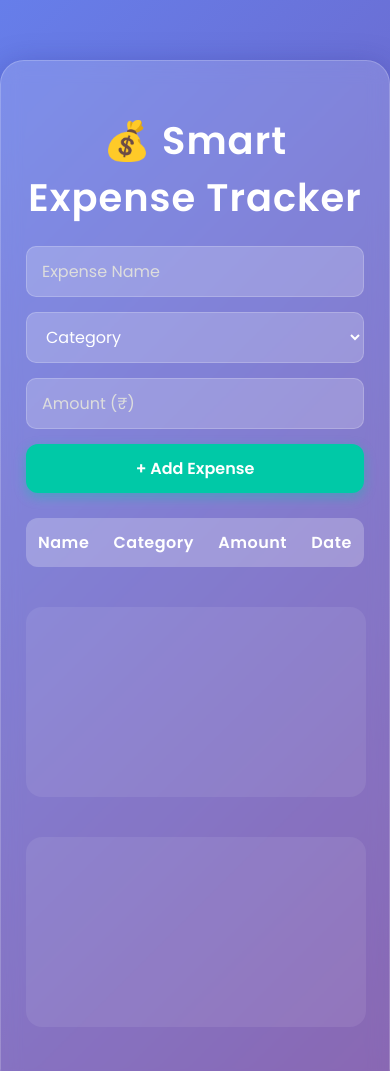
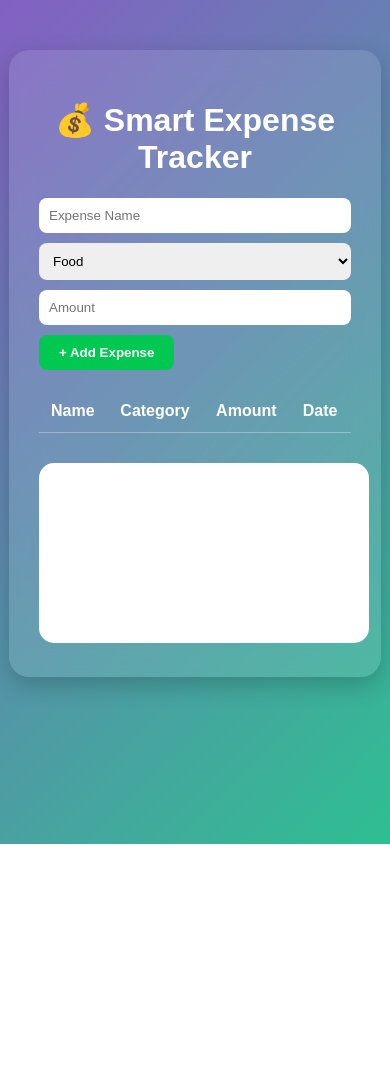
Before and after one commit to balajis9985/full-stack, a plain HTML site: page frontend/index.html in a window 390 px wide. Shown: the top 1071 px of the page. After the commit the page ends 844 px from the top, so only its background shows below. Drawn offline with nearby package versions, Linux system fonts and the light colour scheme; no server answers.

Commit message:
Update index.html
Updated the layout and styling of the Smart Expense Tracker dashboard. Improved form structure and added responsive design elements.

```diff
--- a/frontend/index.html
+++ b/frontend/index.html
@@ -1,192 +1,158 @@
 <!DOCTYPE html>
 <html lang="en">
 <head>
-<meta charset="UTF-8">
-<meta name="viewport" content="width=device-width, initial-scale=1.0">
-<title>💰 Smart Expense Tracker Dashboard</title>
+  <meta charset="UTF-8" />
+  <meta name="viewport" content="width=device-width, initial-scale=1.0" />
+  <title>💰 Smart Expense Tracker</title>
   <script src="https://cdn.jsdelivr.net/npm/chart.js"></script>
-<link href="https://fonts.googleapis.com/css2?family=Poppins:wght@400;600&display=swap" rel="stylesheet">
   <style>
-:root {
-  --bg-gradient: linear-gradient(135deg, #667eea, #764ba2);
-  --card-bg: rgba(255, 255, 255, 0.15);
-  --glass-border: rgba(255, 255, 255, 0.2);
-}
-
-* {
-  box-sizing: border-box;
-  transition: all 0.3s ease;
-}
-
     body {
-  font-family: 'Poppins', sans-serif;
-  background: var(--bg-gradient);
-  color: #fff;
+      font-family: "Poppins", sans-serif;
+      background: linear-gradient(135deg, #8360c3, #2ebf91);
+      color: white;
       margin: 0;
       padding: 0;
-  overflow-x: hidden;
+      display: flex;
+      justify-content: center;
+      min-height: 100vh;
+      align-items: flex-start;
     }
 
     .container {
-  max-width: 1000px;
-  margin: 60px auto;
-  background: var(--card-bg);
-  padding: 40px;
-  border-radius: 24px;
-  box-shadow: 0 8px 32px rgba(31, 38, 135, 0.37);
-  backdrop-filter: blur(10px);
-  border: 1px solid var(--glass-border);
-  animation: fadeIn 1s ease-out;
-}
-
-@keyframes fadeIn {
-  from {opacity: 0; transform: translateY(20px);}
-  to {opacity: 1; transform: translateY(0);}
+      background: rgba(255, 255, 255, 0.1);
+      backdrop-filter: blur(15px);
+      border-radius: 20px;
+      padding: 30px;
+      width: 80%;
+      max-width: 900px;
+      margin-top: 50px;
+      box-shadow: 0 8px 25px rgba(0, 0, 0, 0.2);
     }
 
     h1 {
       text-align: center;
-  font-size: 2.4rem;
-  margin-bottom: 20px;
-  letter-spacing: 1px;
+      font-size: 2rem;
     }
 
     form {
       display: flex;
+      justify-content: space-between;
       flex-wrap: wrap;
-  gap: 15px;
-  margin-bottom: 25px;
-  justify-content: center;
-}
-
-input, select, button {
-  padding: 12px 15px;
-  border: none;
-  border-radius: 10px;
-  font-size: 1rem;
-  font-family: 'Poppins';
+      gap: 10px;
+      margin-bottom: 20px;
     }
 
     input, select {
+      padding: 10px;
+      border-radius: 8px;
+      border: none;
       flex: 1;
-  min-width: 180px;
-  background: rgba(255, 255, 255, 0.2);
-  color: #fff;
-  border: 1px solid var(--glass-border);
-}
-
-input::placeholder {
-  color: #ddd;
-}
-
-select option {
-  color: #333;
     }
 
     button {
-  background: #00c9a7;
-  color: #fff;
+      background: #00c851;
+      border: none;
+      padding: 10px 20px;
+      border-radius: 8px;
+      color: white;
+      font-weight: bold;
       cursor: pointer;
-  padding: 12px 25px;
-  font-weight: 600;
-  border-radius: 12px;
-  box-shadow: 0 4px 12px rgba(0, 201, 167, 0.4);
     }
 
     button:hover {
-  background: #00a086;
-  transform: translateY(-2px);
-  box-shadow: 0 6px 16px rgba(0, 201, 167, 0.6);
+      background: #007e33;
     }
 
     table {
       width: 100%;
+      text-align: left;
       border-collapse: collapse;
-  background: rgba(255,255,255,0.1);
-  border-radius: 12px;
-  overflow: hidden;
+      margin-top: 20px;
     }
 
     th, td {
       padding: 12px;
-  text-align: left;
+      border-bottom: 1px solid rgba(255, 255, 255, 0.3);
     }
 
-th {
-  background: rgba(255,255,255,0.15);
-  font-weight: 600;
-  letter-spacing: 0.5px;
-}
-
-tr:nth-child(even) {
-  background: rgba(255,255,255,0.05);
-}
-
-tr:hover {
-  background: rgba(255,255,255,0.2);
+    #chartContainer {
+      margin-top: 30px;
     }
 
     canvas {
-  display: block;
-  margin: 40px auto;
-  max-width: 700px;
-  background: rgba(255,255,255,0.08);
-  border-radius: 16px;
-  padding: 20px;
-}
-
-@media (max-width: 768px) {
-  .container { padding: 25px; }
-  form { flex-direction: column; }
-  input, select, button { width: 100%; }
+      background: white;
+      border-radius: 15px;
+      padding: 15px;
     }
   </style>
 </head>
-
 <body>
   <div class="container">
     <h1>💰 Smart Expense Tracker</h1>
-
     <form id="expenseForm">
-    <input type="text" id="name" placeholder="Expense Name" required>
-    <select id="category" required>
-      <option value="">Category</option>
-      <option>Food</option>
-      <option>Transport</option>
-      <option>Entertainment</option>
-      <option>Shopping</option>
-      <option>Other</option>
+      <input id="name" placeholder="Expense Name" required />
+      <select id="category">
+        <option value="Food">Food</option>
+        <option value="Transport">Transport</option>
+        <option value="Shopping">Shopping</option>
+        <option value="Entertainment">Entertainment</option>
+        <option value="Other">Other</option>
       </select>
-    <input type="number" id="amount" placeholder="Amount (₹)" required>
+      <input id="amount" type="number" placeholder="Amount" required />
       <button type="submit">+ Add Expense</button>
     </form>
 
-  <table id="expenseTable">
+    <table>
       <thead>
-      <tr><th>Name</th><th>Category</th><th>Amount</th><th>Date</th></tr>
+        <tr>
+          <th>Name</th>
+          <th>Category</th>
+          <th>Amount</th>
+          <th>Date</th>
+        </tr>
       </thead>
       <tbody></tbody>
     </table>
 
-  <canvas id="expensePie"></canvas>
-  <canvas id="expenseBar"></canvas>
+    <div id="chartContainer">
+      <canvas id="chart"></canvas>
+    </div>
   </div>
 
   <script>
-const API_URL = "https://bak-s4ma.onrender.com"; // ✅ your backend base URL
+    const API_URL = "https://bak-s4ma.onrender.com";
 
+    // ✅ Load all expenses
+    async function loadExpenses() {
+      const res = await fetch(`${API_URL}/expenses`);
+      const expenses = await res.json();
+
+      const tbody = document.querySelector("tbody");
+      tbody.innerHTML = "";
+      expenses.forEach(exp => {
+        const row = `<tr>
+          <td>${exp.name}</td>
+          <td>${exp.category}</td>
+          <td>${exp.amount}</td>
+          <td>${exp.date}</td>
+        </tr>`;
+        tbody.innerHTML += row;
+      });
+
+      loadChart();
+    }
+
+    // ✅ Add expense
     document.getElementById("expenseForm").addEventListener("submit", async (e) => {
       e.preventDefault();
       const name = document.getElementById("name").value.trim();
-  const category = document.getElementById("category").value.trim();
+      const category = document.getElementById("category").value;
       const amount = parseFloat(document.getElementById("amount").value);
 
       if (!name || !category || !amount) {
-    alert("Please fill all fields correctly!");
+        alert("Please fill all fields");
         return;
       }
-
-  console.log("📤 Sending:", { name, category, amount });
 
       const res = await fetch(`${API_URL}/add_expense`, {
         method: "POST",
@@ -194,79 +160,36 @@ document.getElementById("expenseForm").addEventListener("submit", async (e) => {
         body: JSON.stringify({ name, category, amount })
       });
 
-  const data = await res.json();
-  console.log("📥 Response:", data);
-
+      if (res.ok) {
+        alert("✅ Expense added!");
         document.getElementById("expenseForm").reset();
         loadExpenses();
-});
-
-async function loadExpenses() {
-  const res = await fetch(`${API_URL}/expenses`);
-  const data = await res.json();
-  const tbody = document.querySelector("#expenseTable tbody");
-  tbody.innerHTML = "";
-  data.forEach(exp => {
-    tbody.innerHTML += `<tr>
-      <td>${exp.name}</td>
-      <td>${exp.category}</td>
-      <td>₹${exp.amount.toFixed(2)}</td>
-      <td>${exp.date}</td>
-    </tr>`;
-  });
-  loadCharts();
-}
-
-let pieChart, barChart;
-
-async function loadCharts() {
-  const res = await fetch(`${API_URL}/summary`);
-  const data = await res.json();
-  const labels = data.map(d => d.category);
-  const values = data.map(d => d.total);
-
-  if (pieChart) pieChart.destroy();
-  if (barChart) barChart.destroy();
-
-  const pieCtx = document.getElementById("expensePie").getContext("2d");
-  pieChart = new Chart(pieCtx, {
-    type: "doughnut",
-    data: {
-      labels,
-      datasets: [{
-        data: values,
-        backgroundColor: ["#ff9f40","#36a2eb","#ff6384","#4bc0c0","#9966ff"]
-      }]
-    },
-    options: {
-      plugins: {
-        legend: { position: "bottom", labels: { color: "#fff" } },
-        title: { display: true, text: "Spending Breakdown", color: "#fff" }
-      }
+      } else {
+        const errorText = await res.text();
+        console.error("Error:", errorText);
+        alert("❌ Failed to add expense. Check backend logs.");
       }
     });
 
-  const barCtx = document.getElementById("expenseBar").getContext("2d");
-  barChart = new Chart(barCtx, {
-    type: "bar",
+    // ✅ Load summary chart
+    async function loadChart() {
+      const res = await fetch(`${API_URL}/summary`);
+      const data = await res.json();
+      const ctx = document.getElementById("chart").getContext("2d");
+
+      if (window.expenseChart) window.expenseChart.destroy();
+
+      window.expenseChart = new Chart(ctx, {
+        type: "pie",
         data: {
-      labels,
+          labels: data.map(d => d.category),
           datasets: [{
-        label: "Total Amount (₹)",
-        data: values,
-        backgroundColor: "#00c9a7",
-        borderRadius: 12
+            label: "Expenses by Category",
+            data: data.map(d => d.total),
+            backgroundColor: [
+              "#ff6384", "#36a2eb", "#ffce56", "#4bc0c0", "#9966ff"
+            ],
           }]
-    },
-    options: {
-      scales: {
-        x: { ticks: { color: "#fff" } },
-        y: { ticks: { color: "#fff" }, beginAtZero: true }
-      },
-      plugins: {
-        legend: { labels: { color: "#fff" } },
-        title: { display: true, text: "Category-wise Spending", color: "#fff" }
-      }
         }
       });
     }
```
Lines whose indentation alone changed are shown as unchanged.
